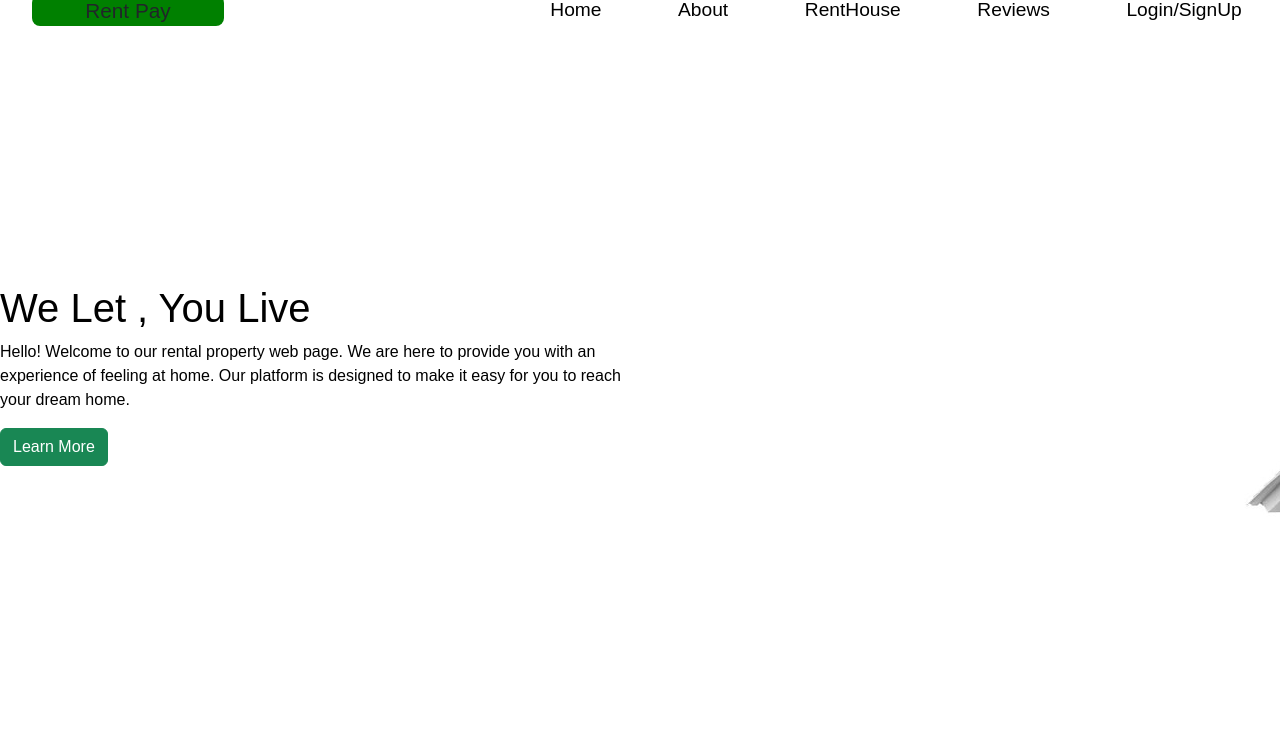
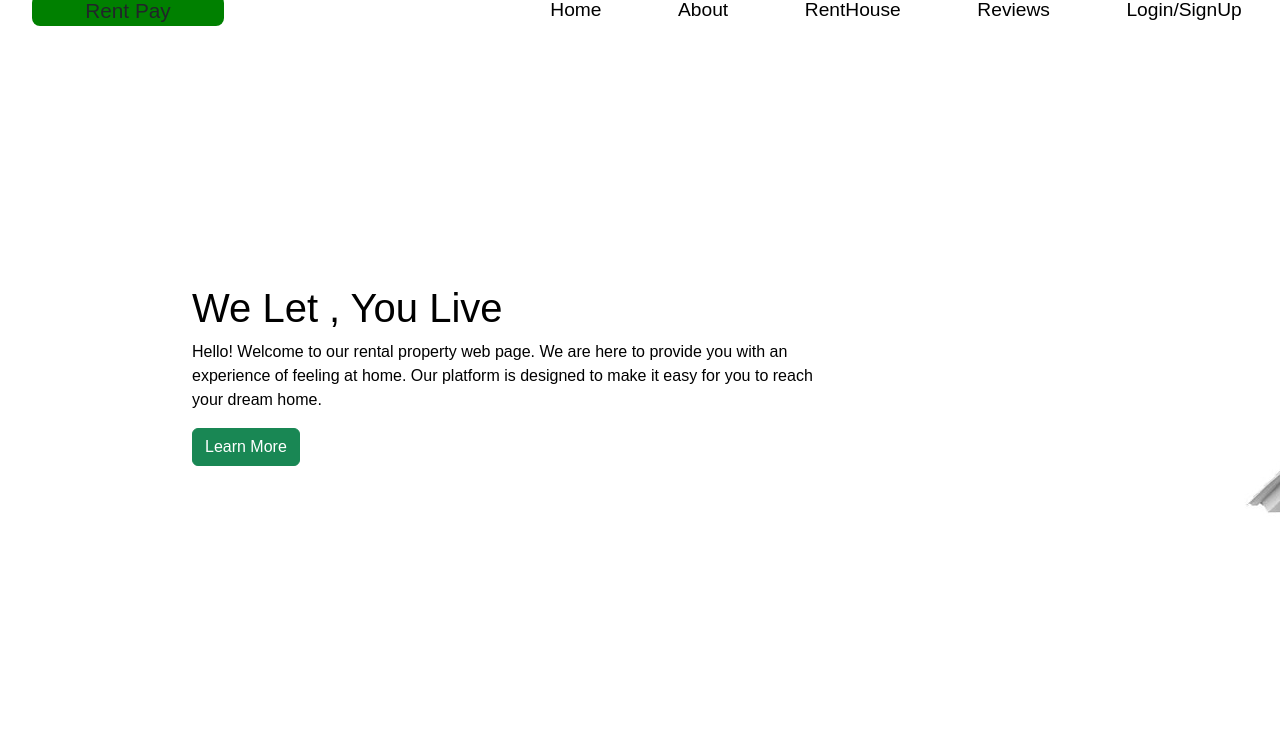
Before and after one commit to KayasSecret/Hackathon_KRKS, a PHP site: page / in a window 1280 px wide; the page is wider, and only the part inside the window is pictured. Shown: the part 21-762 px from the top of that part. Run offline with PHP 8.4, Linux system fonts and the light colour scheme; grey boxes are pictures that could not be loaded.

Commit message:
#kayas op

```diff
--- a/Hackathon/style.css
+++ b/Hackathon/style.css
@@ -64,8 +64,11 @@ ul li a{
     align-items: center;
     /* background-size: cover; */
 }
+
 .tagline{
-    width:50% ;
+    width: 50%;
+    margin: 12rem;
+
 }
 
 .head_img {
```
